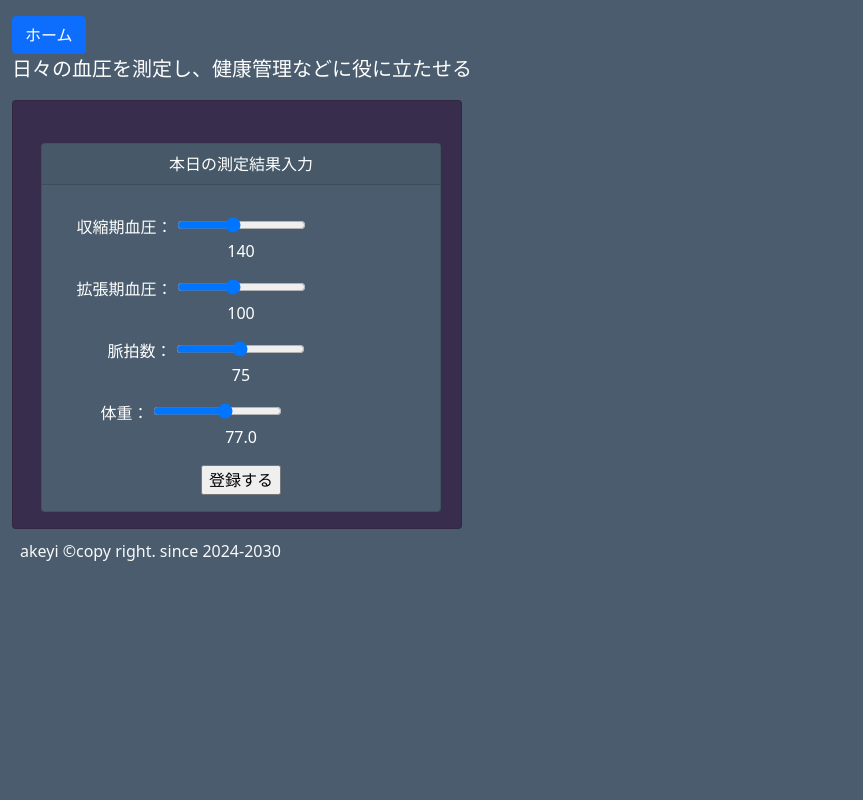
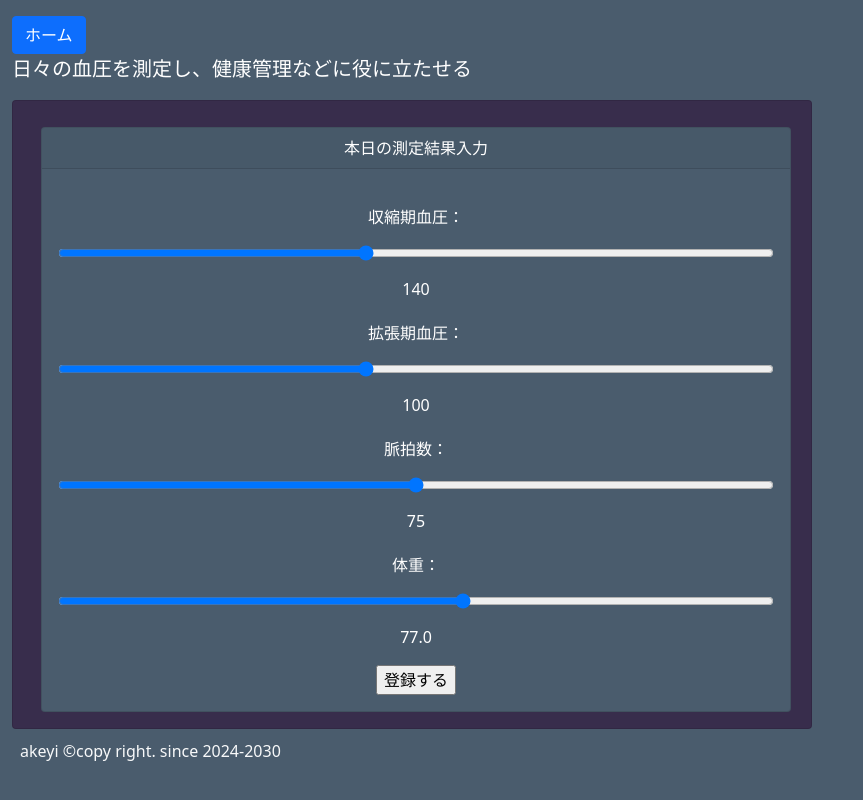
Before and after one commit to akeyi2018/MatplotlibForFlask, a Flask app: page /regist_health in a window 1280 px wide. Shown: the whole page, without its empty margins (0-863 px from the left). Run offline with Flask 3, Linux system fonts and the light colour scheme; a user stored in the database is signed in; some libraries are stand-ins or nearby versions.

Commit message:
0000000017:健康情報登録ページ

```diff
--- a/form_list.py
+++ b/form_list.py
@@ -123,15 +123,13 @@ class RegistTVForm(FlaskForm):
 
 class RegistHealthForm(FlaskForm):
     id = HiddenField('ID:')
-    style1={'style': 'margin-top:1em;margin-right:100px;'}
+    style1={'style': 'margin-top:1em;margin-right:10px; width:100%;margin-bottom:1em;'}
     h_bld = DecimalRangeField('収縮期血圧：',
                               default=140, render_kw=style1)
     l_bld = DecimalRangeField('拡張期血圧：',
                               default=100, render_kw=style1)
-
-    style2={'style': 'margin-top:1em;margin-right:70px;'}
     pulse = DecimalRangeField('脈拍数：',
-                              default=75, render_kw=style2)
+                              default=75, render_kw=style1)
     weight = DecimalRangeField('体重：',
                                default= 77.0, render_kw=style1)
     style5={'style': 'margin-top:1em;'}
--- a/static/css/regist.css
+++ b/static/css/regist.css
@@ -32,12 +32,16 @@ body {
 
 .custum-card-health {
     margin-top: 1em;
-    width: 450px;
+    width: 800px;
     background-color: #382d4c;
 }
 
 .custum-card2-health {
-    margin-top: 1em;
-    width: 400px;
+    width: 750px;
     background-color: #4a5c6d;
 }
+
+.cutom-div {
+    margin-top:20px;
+
+}
--- a/templates/regist_health.html
+++ b/templates/regist_health.html
@@ -15,7 +15,7 @@
     </a>
     <p class="lead text-white">日々の血圧を測定し、健康管理などに役に立たせる</p>
 
-    <div class="card card-body custum-card-health" style="width: 450px;">
+    <div class="card card-body custum-card-health" >
         <div class="container" style="margin-top:10px;">
             <div class="card text-center text-white custum-card2-health">
                 <div class="card-header">
@@ -23,19 +23,19 @@
                 </div>
                 <div class="card-body">
                     <form method="post" action="/confirm">
-                        <div>{{ form.h_bld.label }}
+                        <div class="cutom-div">{{ form.h_bld.label }}
                         {{ form.h_bld(min=110, max=180, step=1, oninput="output_high(value)") }}</div>
                         <output for="h_bld" id="selected-h_bld">{{ form.h_bld.data }}</output>
 
-                        <div>{{ form.l_bld.label }}
+                        <div class="cutom-div">{{ form.l_bld.label }}
                         {{ form.l_bld(min=70, max=140, step=1, oninput="output_low(value)") }}</div>
                         <output for="l_bld" id="selected-l_bld">{{ form.l_bld.data }}</output>
 
-                        <div>{{ form.pulse.label }}
+                        <div class="cutom-div">{{ form.pulse.label }}
                         {{ form.pulse(min=60, max=90, step=1, oninput="output_pulse(value)") }}</div>
                         <output for="pulse" id="selected-pulse">{{ form.pulse.data }}</output>
 
-                        <div>{{ form.weight.label }}
+                        <div class="cutom-div">{{ form.weight.label }}
                             {{ form.weight(min=60.0, max=90.0, step=0.1, oninput="output_weight(value)") }}</div>
                             <output for="weight" id="selected-weight">{{ form.weight.data }}</output>
 
```
Also changed, not shown: settings/health_db.db.
